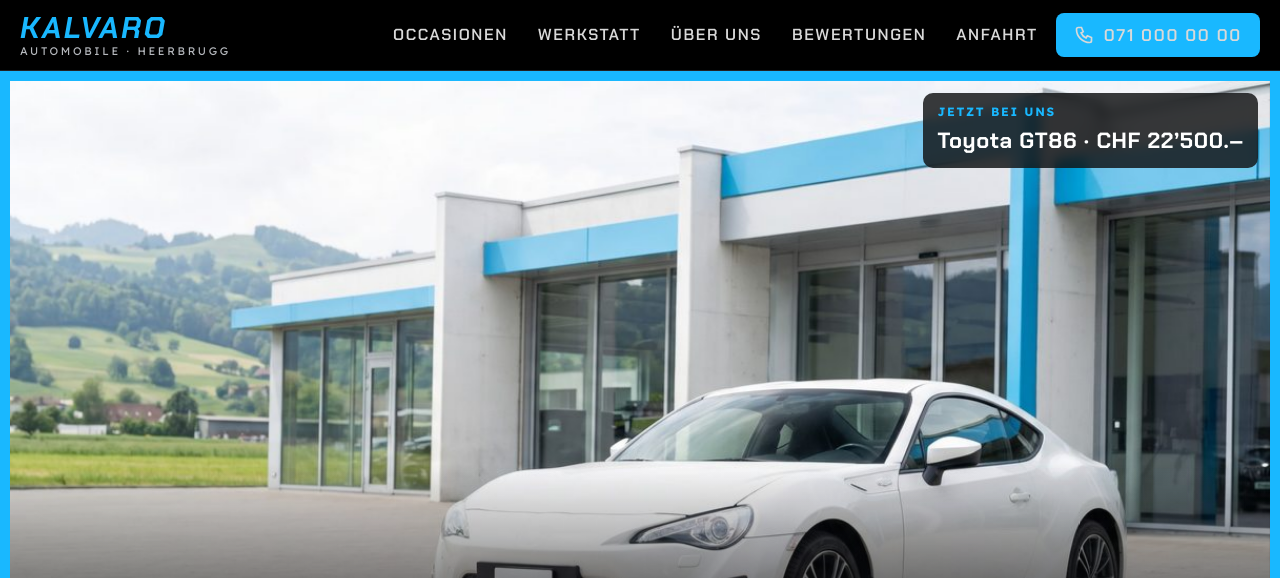
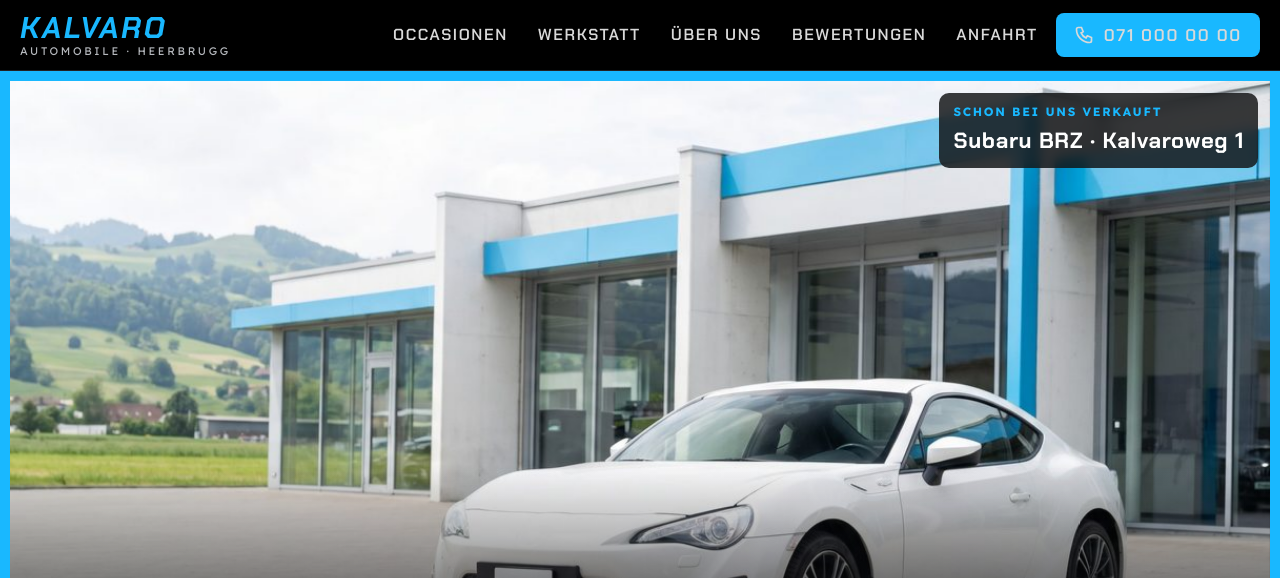
Before and after one commit to julia-mirku/kalvaro-automobile, a plain HTML site: page index.html in a window 1280 px wide. Shown: the top 578 px of the page. Drawn offline with Linux system fonts and the light colour scheme.

Commit message:
Add files via upload

```diff
--- a/index.html
+++ b/index.html
@@ -509,12 +509,12 @@ html{scroll-padding-top:76px}
   <div class="tor-rahmen">
     <div class="tor" id="tor">
       <div class="dias">
-        <img class="dia an" id="hero-img" src="img/hero_1.jpg" srcset="img/hero_1_m.jpg 1200w, img/hero_1.jpg 2400w" sizes="(min-width:861px) 90vw, 100vw" fetchpriority="high" decoding="async" alt="Graues Sportcoupé vor dem weissen Garagengebäude mit blauen Rahmen" width="2400" height="1350">
+        <img class="dia an" id="hero-img" src="img/hero_1.jpg" srcset="img/hero_1_m.jpg 1200w, img/hero_1.jpg 2400w" sizes="(min-width:861px) 90vw, 100vw" fetchpriority="high" decoding="async" alt="Weisses Sportcoupé vor dem weissen Garagengebäude mit blauen Rahmen" width="2400" height="1350">
       </div>
       <div class="lamelle" aria-hidden="true"><b></b></div>
     </div>
     <div class="tor-leiste">
-      <a class="schild" id="schild" href="#auto-9"><small>Jetzt bei uns</small><span>Toyota GT86 · CHF 22’500.–</span></a>
+      <a class="schild" id="schild" href="#bewertungen"><small>Schon bei uns verkauft</small><span>Subaru BRZ · Kalvaroweg 1</span></a>
       <div class="dia-nav" id="dia-nav" role="group" aria-label="Fotos wechseln">
         <button type="button" data-schritt="-1" aria-label="Vorheriges Auto"><svg viewBox="0 0 24 24" fill="none" stroke="currentColor" stroke-width="2.6"><path d="M15 5l-7 7 7 7"/></svg></button>
         <span class="punkte" id="punkte"></span>
@@ -853,11 +853,11 @@ else { himg.addEventListener('load',torAuf,{once:true}); himg.addEventListener('
 
 /* ---------- Wechselnde Autos im Tor ---------- */
 var DIAS=[
- {f:'hero_1',fm:'hero_1_m',k:'Jetzt bei uns',t:'Toyota GT86 · CHF 22’500.–',h:'#auto-9',a:'Graues Sportcoupé vor dem weissen Garagengebäude mit blauen Rahmen',op:'50% 60%',opm:'50% 60%'},
- {f:'hero_2',fm:'hero_2_m',k:'Jetzt bei uns',t:'Mazda MX-5 · CHF 21’900.–',h:'#auto-11',a:'Weisser Roadster vor der Glasfront der Garage',op:'50% 60%',opm:'50% 60%'},
- {f:'hero_3',fm:'hero_3_m',k:'Jetzt bei uns',t:'Audi Q7 · CHF 38’900.–',h:'#auto-2',a:'Schwarzer SUV vor dem weissen Garagengebäude',op:'50% 60%',opm:'50% 60%'},
- {f:'hero_4',fm:'hero_4_m',k:'Jetzt bei uns',t:'Opel Grandland X · CHF 18’900.–',h:'#auto-3',a:'Weisser SUV vor der Garage mit blauen Akzenten',op:'50% 60%',opm:'50% 60%'},
- {f:'hero_5',fm:'hero_5_m',k:'Jetzt bei uns',t:'Toyota Hilux · CHF 24’900.–',h:'#auto-12',a:'Grauer Pickup vor dem weissen Garagengebäude',op:'50% 60%',opm:'50% 60%'}
+ {f:'hero_1',fm:'hero_1_m',k:'Schon bei uns verkauft',t:'Subaru BRZ · Kalvaroweg 1',h:'#bewertungen',a:'Weisses Sportcoupé vor dem weissen Garagengebäude mit blauen Rahmen',op:'50% 62%',opm:'50% 62%'},
+ {f:'hero_2',fm:'hero_2_m',k:'Schon bei uns verkauft',t:'Toyota GT86 · Kalvaroweg 1',h:'#bewertungen',a:'Gelbes Sportcoupé vor der Glasfront der Garage',op:'50% 62%',opm:'50% 62%'},
+ {f:'hero_3',fm:'hero_3_m',k:'Schon bei uns verkauft',t:'BMW 3er · Kalvaroweg 1',h:'#bewertungen',a:'Dunkelblaue Limousine vor dem weissen Garagengebäude',op:'50% 62%',opm:'50% 62%'},
+ {f:'hero_4',fm:'hero_4_m',k:'Schon bei uns verkauft',t:'Seat Leon ST · Kalvaroweg 1',h:'#bewertungen',a:'Grauer Kombi vor der Garage mit blauen Akzenten',op:'50% 62%',opm:'50% 62%'},
+ {f:'hero_5',fm:'hero_5_m',k:'Schon bei uns verkauft',t:'Mazda MX-5 · Kalvaroweg 1',h:'#bewertungen',a:'Roter Roadster der 90er-Jahre vor dem weissen Garagengebäude',op:'50% 62%',opm:'50% 62%'}
 ];
 var diasEl=tor.querySelector('.dias'), schild=D.getElementById('schild'), punkte=D.getElementById('punkte'), diaNav=D.getElementById('dia-nav');
 var diaImgs=[himg], diaI=0, diaT=null, diaPause=false, diaGestartet=false;
```
